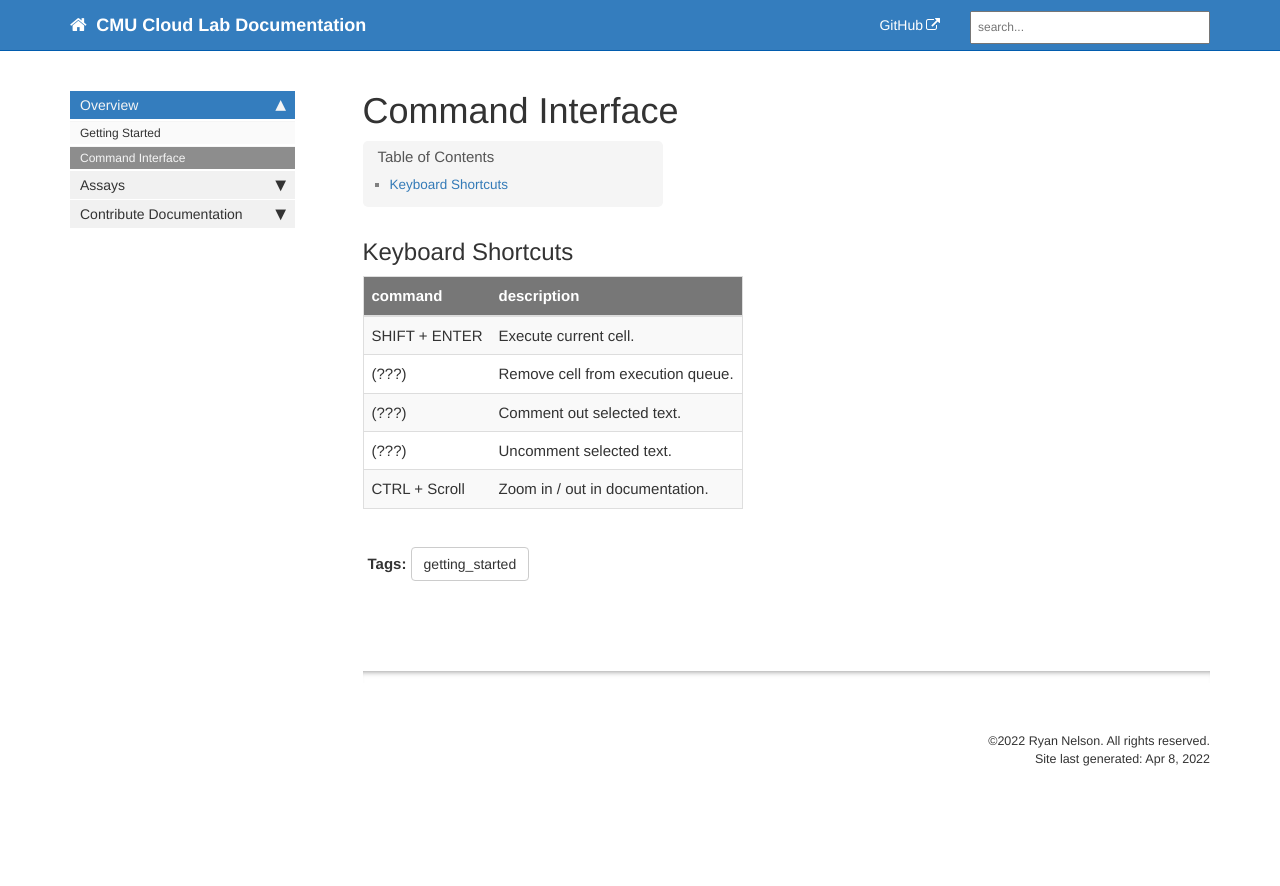
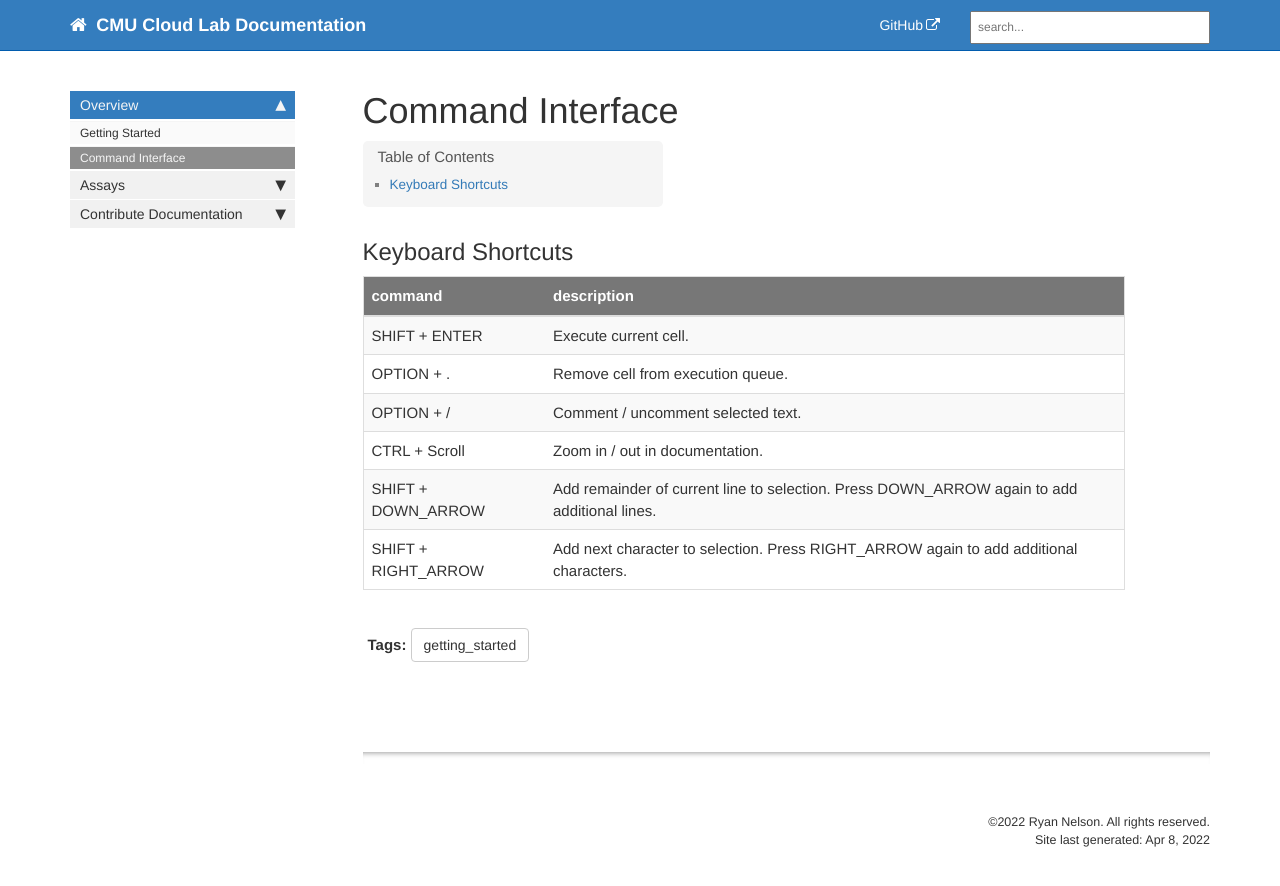
Before and after one commit to cmu-cloud-lab/cmu-cloud-lab.github.io, a Jekyll site: the page built from pages/mydoc/mydoc_overview_command_interface.md, in a window 1280 px wide. Shown: the top 886 px of the page. Built offline with Jekyll 4.4.1, drawn with Linux system fonts in a browser that asks for light colours; comment, search, counter and statistics services are not loaded.

Commit message:
commands

```diff
--- a/pages/mydoc/mydoc_overview_command_interface.md
+++ b/pages/mydoc/mydoc_overview_command_interface.md
@@ -8,13 +8,14 @@ folder: mydoc
 
 ## Keyboard Shortcuts
 
-| command       | description                                    |
-|---------------|------------------------------------------------|
-| SHIFT + ENTER | Execute current cell.                          |
-| (???)         | Remove cell from execution queue.  |
-|   (???)       | Comment out selected text.                     |
-|(???)| Uncomment selected text.                       |
-|CTRL + Scroll| Zoom in / out in documentation.                |
+| command       | description                                                                                 |
+|---------------|---------------------------------------------------------------------------------------------|
+| SHIFT + ENTER | Execute current cell.                                                                       |
+| OPTION + .    | Remove cell from execution queue.                                                           |
+| OPTION + /    | Comment / uncomment selected text.                                                          |
+| CTRL + Scroll | Zoom in / out in documentation.                                                             |
+|SHIFT + DOWN_ARROW | Add remainder of current line to selection. Press DOWN_ARROW again to add additional lines. |
+|SHIFT + RIGHT_ARROW | Add next character to selection. Press RIGHT_ARROW again to add additional characters.      |
 
 
 
```
